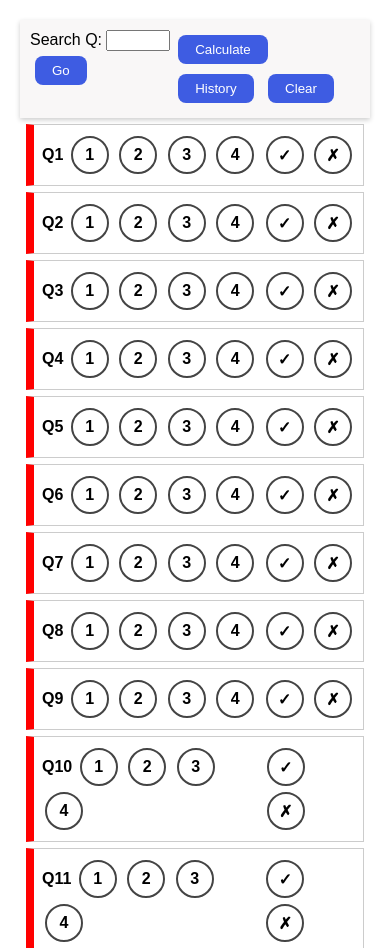
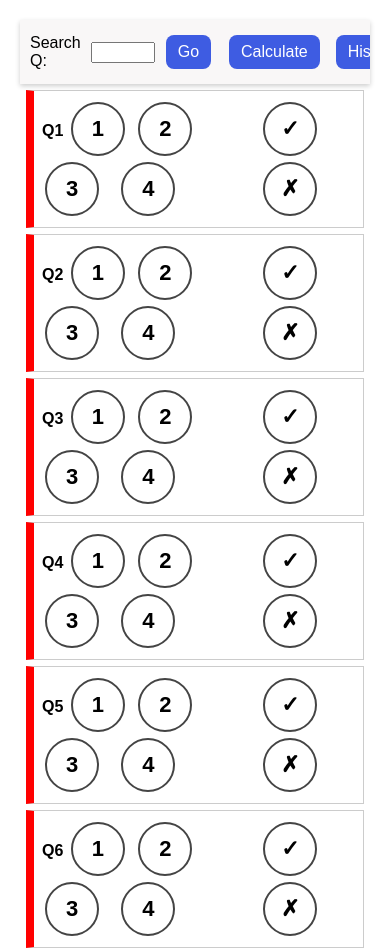
Before and after one commit to saipatil9146/OMR, a plain HTML site: page index.html in a window 390 px wide. Shown: the top 948 px of the page. Drawn offline with Linux system fonts and the light colour scheme.

Commit message:
Update index.html

```diff
--- a/index.html
+++ b/index.html
@@ -3,6 +3,7 @@
 
 <head>
     <meta charset="utf-8">
+<meta name="viewport" content="width=device-width, initial-scale=1.0">
     <title>OMR</title>
 
     <style>
@@ -103,6 +104,23 @@
 .password-overlay{position:fixed;inset:0;background:rgba(0,0,0,.5);display:flex;align-items:center;justify-content:center;z-index:9999}
 .password-box{background:#fff;padding:20px;border-radius:10px;width:320px;text-align:center}
 .password-box input{width:90%;padding:10px;margin:10px 0}
+
+
+.top{display:flex;flex-wrap:nowrap;align-items:center;justify-content:space-between;gap:8px}
+.top>div,.bar{display:flex;align-items:center;gap:6px;flex-wrap:nowrap}
+button{padding:8px 12px;font-size:16px}
+#s{width:60px}
+.opt{display:inline-block;margin-right:6px}
+.opt span{width:50px;height:50px;font-size:22px}
+.opt:nth-child(4){margin-right:15px}
+@media(max-width:768px){
+.top{flex-wrap:nowrap;overflow-x:auto}
+.top>div,.bar{flex-wrap:nowrap}
+.q>div{display:flex!important;justify-content:space-between;align-items:center!important;flex-wrap:nowrap!important}
+.opt span{width:50px;height:50px;font-size:22px}
+.opt{margin-right:6px}
+.opt:nth-child(4){margin-right:15px}
+}
 
 </style>
 </head>
```
